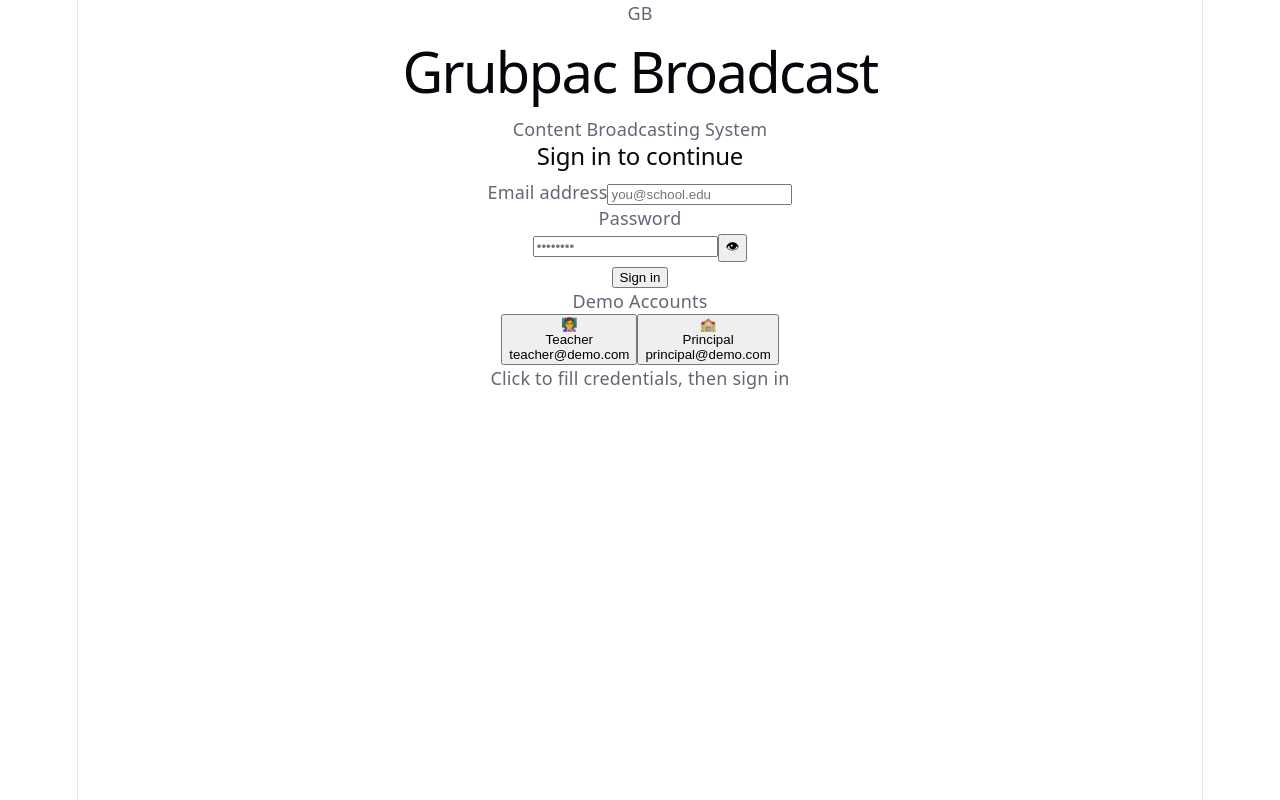
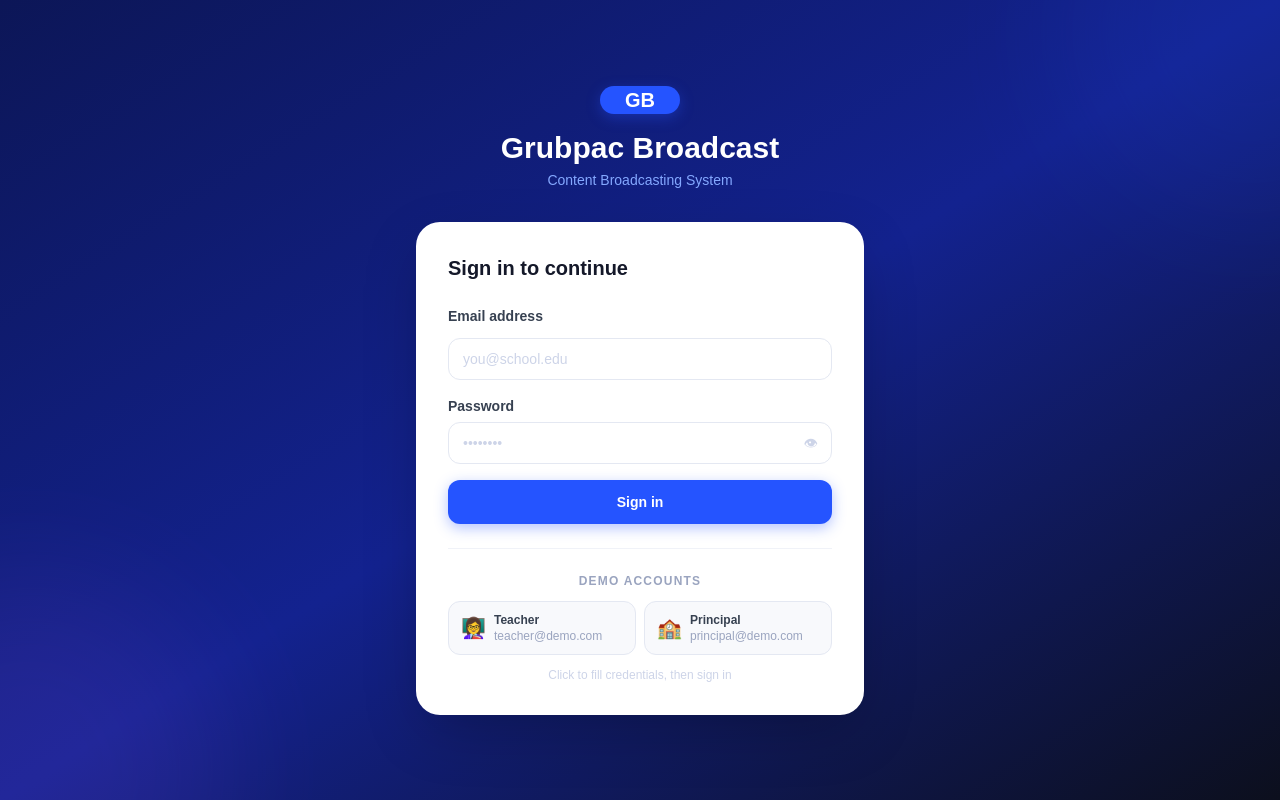
Before and after one commit to aradhyauttam/projectbroadcasting, a React (Vite) app in the folder content-broadcasting/: page /login in a window 1280 px wide. Built offline with nearby package versions, Linux system fonts and the light colour scheme.

Commit message:
UI designing done

```diff
--- a/content-broadcasting/src/index.css
+++ b/content-broadcasting/src/index.css
@@ -1,111 +1,100 @@
-:root {
-  --text: #6b6375;
-  --text-h: #08060d;
-  --bg: #fff;
-  --border: #e5e4e7;
-  --code-bg: #f4f3ec;
-  --accent: #aa3bff;
-  --accent-bg: rgba(170, 59, 255, 0.1);
-  --accent-border: rgba(170, 59, 255, 0.5);
-  --social-bg: rgba(244, 243, 236, 0.5);
-  --shadow:
-    rgba(0, 0, 0, 0.1) 0 10px 15px -3px, rgba(0, 0, 0, 0.05) 0 4px 6px -2px;
+@tailwind base;
+@tailwind components;
+@tailwind utilities;
 
-  --sans: system-ui, 'Segoe UI', Roboto, sans-serif;
-  --heading: system-ui, 'Segoe UI', Roboto, sans-serif;
-  --mono: ui-monospace, Consolas, monospace;
+@layer base {
+  *, *::before, *::after {
+    box-sizing: border-box;
+  }
 
-  font: 18px/145% var(--sans);
-  letter-spacing: 0.18px;
-  color-scheme: light dark;
-  color: var(--text);
-  background: var(--bg);
-  font-synthesis: none;
-  text-rendering: optimizeLegibility;
-  -webkit-font-smoothing: antialiased;
-  -moz-osx-font-smoothing: grayscale;
+  html {
+    -webkit-font-smoothing: antialiased;
+    -moz-osx-font-smoothing: grayscale;
+    text-rendering: optimizeLegibility;
+  }
 
-  @media (max-width: 1024px) {
-    font-size: 16px;
+  body {
+    @apply bg-surface-50 text-surface-800 font-sans;
+    min-height: 100vh;
+  }
+
+  ::-webkit-scrollbar {
+    width: 6px;
+    height: 6px;
+  }
+  ::-webkit-scrollbar-track { @apply bg-transparent; }
+  ::-webkit-scrollbar-thumb { @apply bg-surface-300 rounded-full; }
+  ::-webkit-scrollbar-thumb:hover { @apply bg-brand-400; }
+}
+
+@layer components {
+  .skeleton {
+    background: linear-gradient(
+      90deg,
+      theme('colors.surface.100') 25%,
+      theme('colors.surface.200') 37%,
+      theme('colors.surface.100') 63%
+    );
+    background-size: 700px 100%;
+    animation: shimmer 1.8s infinite linear;
+  }
+
+  .card {
+    @apply bg-white rounded-2xl shadow-card border border-surface-100 p-6;
+  }
+
+  .card-hover {
+    @apply card transition-shadow duration-200 hover:shadow-card-hover;
+  }
+
+  .badge {
+    @apply inline-flex items-center gap-1.5 px-2.5 py-1 rounded-full text-xs font-semibold;
+  }
+
+  .badge-pending  { @apply badge bg-amber-50  text-amber-700  border border-amber-200; }
+  .badge-approved { @apply badge bg-green-50  text-green-700  border border-green-200; }
+  .badge-rejected { @apply badge bg-red-50   text-red-700    border border-red-200; }
+  .badge-active   { @apply badge bg-brand-50 text-brand-700  border border-brand-200; }
+  .badge-scheduled{ @apply badge bg-purple-50 text-purple-700 border border-purple-200; }
+  .badge-expired  { @apply badge bg-surface-100 text-surface-400 border border-surface-200; }
+
+  .btn {
+    @apply inline-flex items-center justify-center gap-2 px-4 py-2.5 rounded-xl font-semibold text-sm transition-all duration-150 disabled:opacity-50 disabled:cursor-not-allowed focus:outline-none focus:ring-2 focus:ring-offset-2;
+  }
+  .btn-primary {
+    @apply btn bg-brand-500 text-white hover:bg-brand-600 active:bg-brand-700 focus:ring-brand-400 shadow-brand hover:shadow-none;
+  }
+  .btn-secondary {
+    @apply btn bg-surface-100 text-surface-800 hover:bg-surface-200 active:bg-surface-300 focus:ring-surface-300 border border-surface-200;
+  }
+  .btn-danger {
+    @apply btn bg-red-500 text-white hover:bg-red-600 active:bg-red-700 focus:ring-red-400;
+  }
+  .btn-ghost {
+    @apply btn bg-transparent text-surface-600 hover:bg-surface-100 active:bg-surface-200 focus:ring-surface-300;
+  }
+  .btn-success {
+    @apply btn bg-green-500 text-white hover:bg-green-600 focus:ring-green-400;
+  }
+
+  .input {
+    @apply w-full px-3.5 py-2.5 rounded-xl border border-surface-200 bg-white text-surface-800 placeholder:text-surface-300 text-sm transition-colors focus:outline-none focus:ring-2 focus:ring-brand-400 focus:border-brand-400;
+  }
+  .input-error {
+    @apply border-red-400 focus:ring-red-400 focus:border-red-400;
+  }
+
+  .label {
+    @apply block text-sm font-semibold text-surface-700 mb-1.5;
+  }
+
+  .page-title {
+    @apply font-display text-2xl font-bold text-surface-900;
   }
 }
 
-@media (prefers-color-scheme: dark) {
-  :root {
-    --text: #9ca3af;
-    --text-h: #f3f4f6;
-    --bg: #16171d;
-    --border: #2e303a;
-    --code-bg: #1f2028;
-    --accent: #c084fc;
-    --accent-bg: rgba(192, 132, 252, 0.15);
-    --accent-border: rgba(192, 132, 252, 0.5);
-    --social-bg: rgba(47, 48, 58, 0.5);
-    --shadow:
-      rgba(0, 0, 0, 0.4) 0 10px 15px -3px, rgba(0, 0, 0, 0.25) 0 4px 6px -2px;
-  }
-
-  #social .button-icon {
-    filter: invert(1) brightness(2);
-  }
+@layer utilities {
+  .text-balance { text-wrap: balance; }
+  .no-scrollbar::-webkit-scrollbar { display: none; }
+  .no-scrollbar { -ms-overflow-style: none; scrollbar-width: none; }
 }
-
-body {
-  margin: 0;
-}
-
-#root {
-  width: 1126px;
-  max-width: 100%;
-  margin: 0 auto;
-  text-align: center;
-  border-inline: 1px solid var(--border);
-  min-height: 100svh;
-  display: flex;
-  flex-direction: column;
-  box-sizing: border-box;
-}
-
-h1,
-h2 {
-  font-family: var(--heading);
-  font-weight: 500;
-  color: var(--text-h);
-}
-
-h1 {
-  font-size: 56px;
-  letter-spacing: -1.68px;
-  margin: 32px 0;
-  @media (max-width: 1024px) {
-    font-size: 36px;
-    margin: 20px 0;
-  }
-}
-h2 {
-  font-size: 24px;
-  line-height: 118%;
-  letter-spacing: -0.24px;
-  margin: 0 0 8px;
-  @media (max-width: 1024px) {
-    font-size: 20px;
-  }
-}
-p {
-  margin: 0;
-}
-
-code,
-.counter {
-  font-family: var(--mono);
-  display: inline-flex;
-  border-radius: 4px;
-  color: var(--text-h);
-}
-
-code {
-  font-size: 15px;
-  line-height: 135%;
-  padding: 4px 8px;
-  background: var(--code-bg);
-}
--- a/content-broadcasting/tailwind.config.js
+++ b/content-broadcasting/tailwind.config.js
@@ -1,8 +1,123 @@
 /** @type {import('tailwindcss').Config} */
 export default {
-  content: [],
+  content: [
+    "./index.html",
+    "./src/**/*.{js,ts,jsx,tsx}",
+  ],
+
+  darkMode: 'class',
+
   theme: {
-    extend: {},
+    extend: {
+      fontFamily: {
+        sans: ['DM Sans', 'sans-serif'],
+        display: ['Syne', 'sans-serif'],
+        mono: ['JetBrains Mono', 'monospace'],
+      },
+
+      colors: {
+        brand: {
+          50: '#f0f4ff',
+          100: '#dce6ff',
+          200: '#b9cdff',
+          300: '#84a8ff',
+          400: '#4d7aff',
+          500: '#2554ff',
+          600: '#1036f5',
+          700: '#0d27e1',
+          800: '#1022b6',
+          900: '#13228f',
+          950: '#0c1657',
+        },
+
+        surface: {
+          0: '#ffffff',
+          50: '#f8f9fc',
+          100: '#f0f2f8',
+          200: '#e4e8f2',
+          300: '#cdd4e8',
+          400: '#9aa4bf',
+          500: '#6b7280',
+          600: '#4b5563',
+          700: '#374151',
+          800: '#1e2340',
+          900: '#141829',
+          950: '#0c0f1d',
+        },
+
+        accent: {
+          amber: '#f59e0b',
+          green: '#10b981',
+          red: '#ef4444',
+          purple: '#8b5cf6',
+        },
+      },
+
+      animation: {
+        'fade-in': 'fadeIn 0.3s ease-out',
+        'slide-up': 'slideUp 0.4s cubic-bezier(0.16, 1, 0.3, 1)',
+        'slide-down': 'slideDown 0.3s cubic-bezier(0.16, 1, 0.3, 1)',
+        'pulse-slow': 'pulse 3s cubic-bezier(0.4, 0, 0.6, 1) infinite',
+        'spin-slow': 'spin 2s linear infinite',
+        'shimmer': 'shimmer 1.8s infinite linear',
+      },
+
+      keyframes: {
+        fadeIn: {
+          from: { opacity: 0 },
+          to: { opacity: 1 },
+        },
+
+        slideUp: {
+          from: {
+            opacity: 0,
+            transform: 'translateY(12px)',
+          },
+
+          to: {
+            opacity: 1,
+            transform: 'translateY(0)',
+          },
+        },
+
+        slideDown: {
+          from: {
+            opacity: 0,
+            transform: 'translateY(-8px)',
+          },
+
+          to: {
+            opacity: 1,
+            transform: 'translateY(0)',
+          },
+        },
+
+        shimmer: {
+          '0%': {
+            backgroundPosition: '-700px 0',
+          },
+
+          '100%': {
+            backgroundPosition: '700px 0',
+          },
+        },
+      },
+
+      boxShadow: {
+        card:
+          '0 1px 3px 0 rgb(0 0 0 / 0.07), 0 1px 2px -1px rgb(0 0 0 / 0.07)',
+
+        'card-hover':
+          '0 4px 16px -2px rgb(0 0 0 / 0.1), 0 2px 6px -2px rgb(0 0 0 / 0.06)',
+
+        modal:
+          '0 20px 60px -10px rgb(0 0 0 / 0.25)',
+
+        brand:
+          '0 4px 14px 0 rgba(37, 84, 255, 0.35)',
+      },
+    },
   },
+
   plugins: [],
 }
--- /dev/null
+++ b/package.json
@@ -0,0 +1,6 @@
+{
+  "dependencies": {
+    "@tailwindcss/vite": "^4.2.4",
+    "tailwindcss": "^4.2.4"
+  }
+}
```
Also changed, not shown: 1 other file (tests, documents, lock files or other folders).
